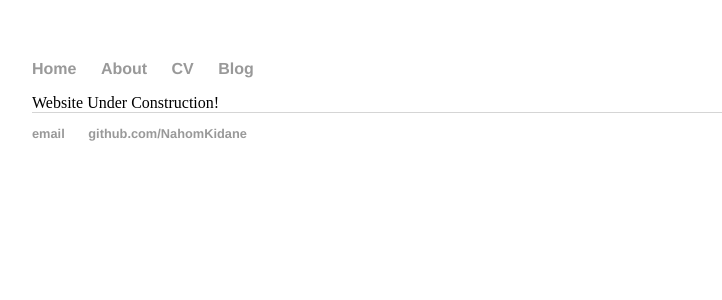
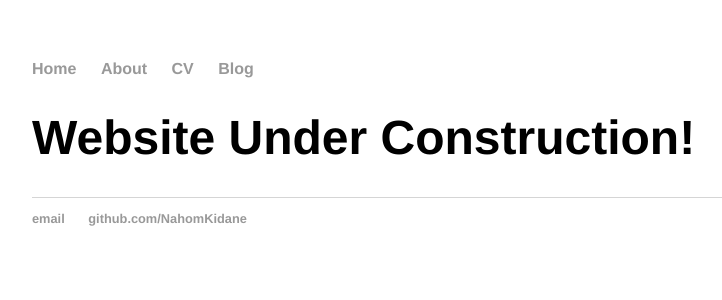
Before and after one commit to NahomKidane/NahomKidane.github.io, a Jekyll site: the page built from about/index.html, in a window 1280 px wide. Shown: the top 300 px of the page, without its empty margins (160-882 px from the left). Built offline with Jekyll 4.4.1, drawn with Linux system fonts in a browser that asks for light colours.

Commit message:
Update index.html

```diff
--- a/about/index.html
+++ b/about/index.html
@@ -2,5 +2,6 @@
 layout: default
 title: Nahom Kidane
 ---
-
-Website Under Construction!
+<div class="blurb">
+    <h1> Website Under Construction!<h1>
+</div><!-- /.blurb -->
```
